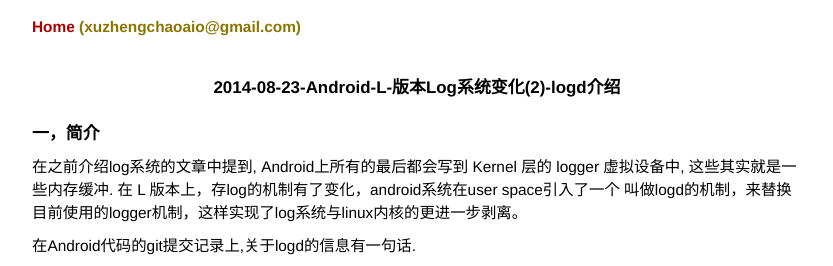
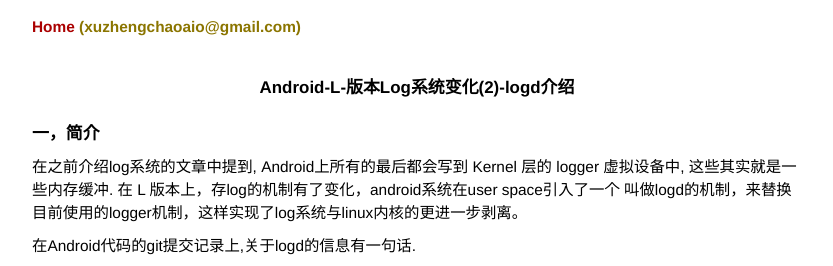
Before and after one commit to byrlx/byrlx.github.io, a Jekyll site: the page built from _posts/2014-08-23-Android-L-版本Log系统之-Logd(1)-介绍.md, in a window 1280 px wide. Shown: the top 266 px of the page, without its empty margins (223-1056 px from the left). Built offline with Jekyll 4.4.1, drawn with Linux system fonts in a browser that asks for light colours; Markdown is read by kramdown in place of the engine named in the settings.

Commit message:
modify tilte

```diff
--- a/_posts/2014-08-23-Android-L-版本Log系统之-Logd(1)-介绍.md
+++ b/_posts/2014-08-23-Android-L-版本Log系统之-Logd(1)-介绍.md
@@ -1,6 +1,6 @@
 ---
 layout: default
-title: 2014-08-23-Android-L-版本Log系统变化(2)-logd介绍
+title: Android-L-版本Log系统变化(2)-logd介绍
 ---
 
 {{page.title}}
```
